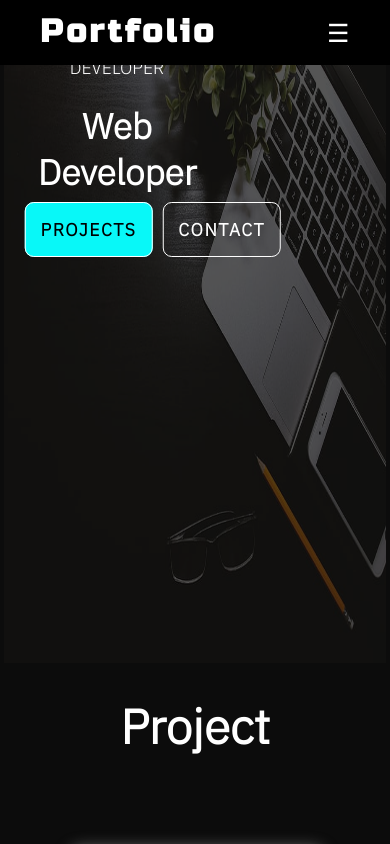
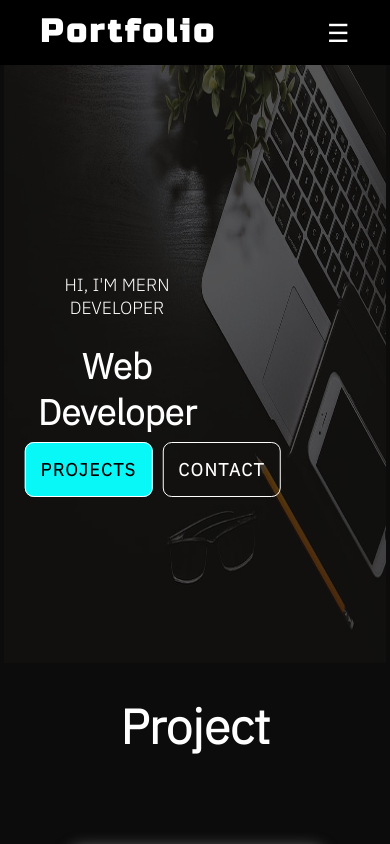
Before and after one commit to AniketDevmore/portfolio, a React (Vite) app: page / in a window 390 px wide. Shown: the top 844 px of the page. Built offline with nearby package versions, Linux system fonts and the light colour scheme; a web font is replaced by a local one.

Commit message:
background image css

```diff
--- a/src/components/mainPage/MainPage.css
+++ b/src/components/mainPage/MainPage.css
@@ -68,6 +68,9 @@
   .mainTextDiv {
     height: 660px;
   }
+  .mainTextDiv {
+    top: 90%;
+  }
   .mainTextDiv h5 {
     font-size: 1.1rem;
   }
```
